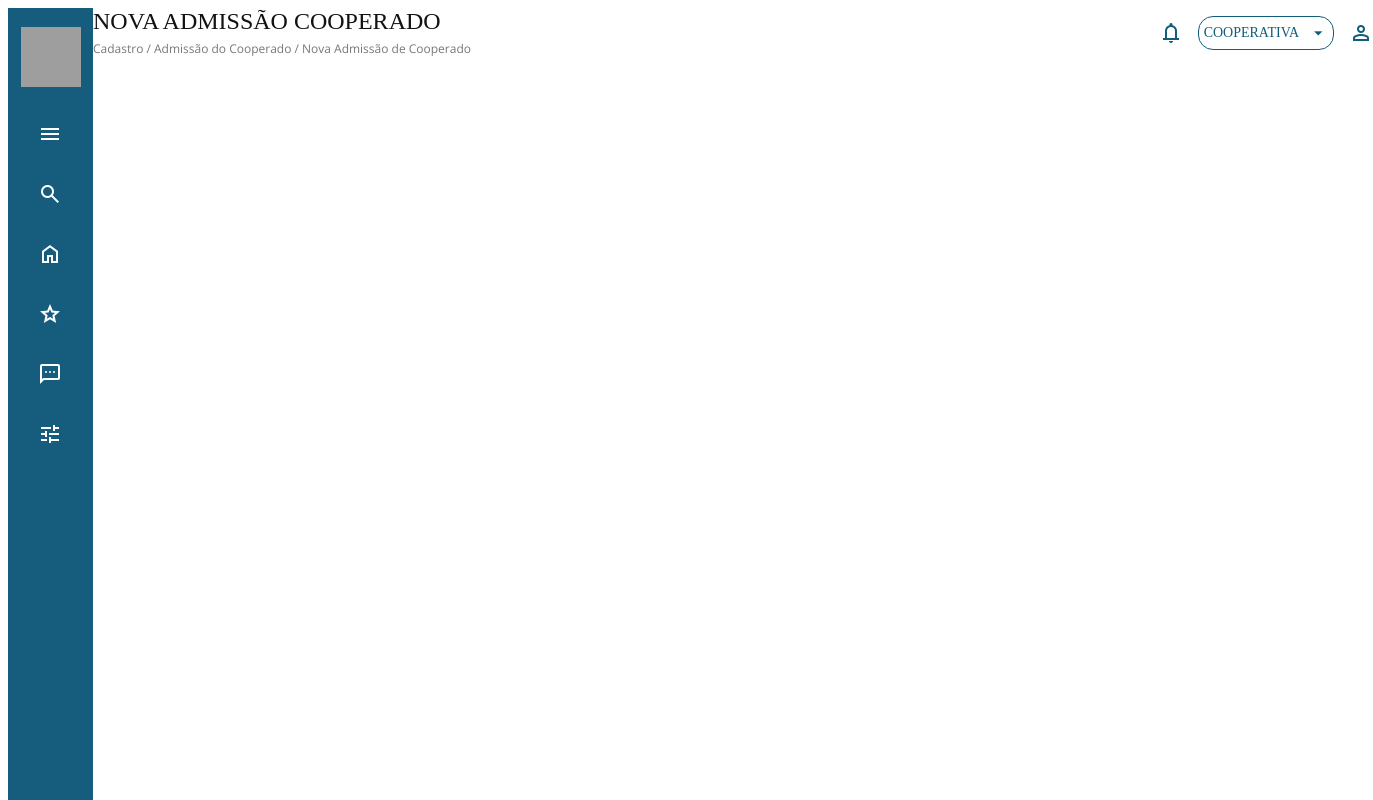
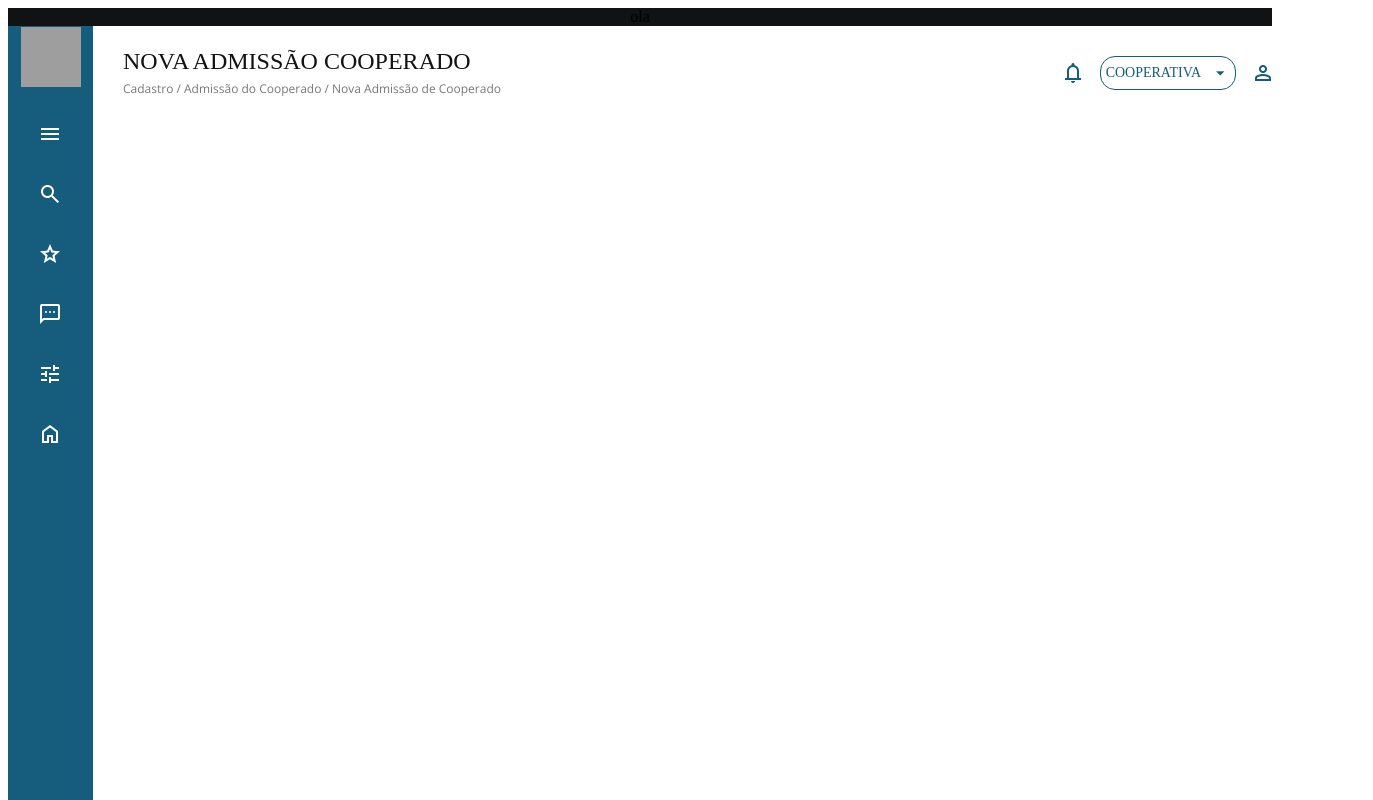
Before and after one commit to brthema072/angular-consulta-cpf, an Angular app: page / in a window 1280 px wide. Shown: the top 800 px of the page, 1373 px wide, since content can reach past the window. Built offline with nearby package versions, Linux system fonts and the light colour scheme; grey boxes are pictures that could not be loaded; a web font is replaced by a local one.

Commit message:
Estilos de menu e header

```diff
--- a/src/app/app.component.css
+++ b/src/app/app.component.css
@@ -1,4 +1,15 @@
 .container {
     display: flex;
-    flex-direction: row;
+    height: 0px;
 }
+
+.als-body {
+    display: flex;
+    position: relative;
+    flex-direction: column;
+    justify-content: center;
+    align-items: center;
+    background-color: #101213;
+    /* width: 100vw;
+    height: 100vh; */
+}
--- a/src/app/app.component.html
+++ b/src/app/app.component.html
@@ -2,3 +2,8 @@
     <als-menu></als-menu>
     <als-header></als-header>
 </div>
+
+
+<div class="als-body">
+    ola
+</div>
--- a/src/app/modules/als-header/als-header.component.css
+++ b/src/app/modules/als-header/als-header.component.css
@@ -1,29 +1,13 @@
-
 .container {
-    display: block;
+    display: flex;
+    justify-content: space-between;
+    align-items: center;
+    padding: 30px;
+    height: 70px;
+    width: var(--headerWith);
 }
 
-.column {
-    display: flex;
-    flex-direction: column;
-}
-
-.row {
-    display: flex;
-    flex-direction: row;
-    width: 100vw;
-}
-
-.textHedaer {
-    justify-content: start;
-}
-
-.actionsHeader {
-    justify-content: end;
-    align-items: center;
-}
-
-.container .textHedaer .title {
+.container .title {
     font-family: Exo2Bold;
     font-size: 24px;
     color: #101213;
@@ -33,7 +17,7 @@
     margin: 0;
 }
 
-.container .textHedaer .subtitle {
+.container .subtitle {
     font-family: OpenSansRegular;
     font-size: 12px;
     color: #787878;
@@ -43,16 +27,6 @@
     margin: 0;
 }
 
-.actionsHeader .container-row {
-    display: flex;
-    justify-content: space-evenly;
-    align-items: center;
-}
-
-.actions {
-    display: flex;
-    align-items: center;
-}
 
 .icon-notifications {
     color: #125D79;
@@ -63,3 +37,11 @@
     color: #125D79;
     margin-left: 15px;
 }
+
+.header-actions {
+    display: flex;
+    flex-direction: row;
+    justify-content: center;
+    align-items: center;
+    float: right;
+}
--- a/src/app/modules/als-header/als-header.component.html
+++ b/src/app/modules/als-header/als-header.component.html
@@ -1,11 +1,10 @@
 <div class="container">
-    <div class="row">
-        <div class="textHedaer column">
+    <div>
         <p class="title">NOVA ADMISSÃO COOPERADO</p>
         <p class="subtitle">Cadastro / Admissão do Cooperado / Nova Admissão de Cooperado</p>
     </div>
-        <div class="actionsHeader row">
-            <div class="container-row">
+
+    <div class="header-actions">
         <span class="material-symbols-outlined icon-notifications">
             notifications
         </span>
@@ -15,5 +14,3 @@
         </span>
     </div>
 </div>
-    </div>
-</div>
--- a/src/app/modules/als-menu/als-menu.component.css
+++ b/src/app/modules/als-menu/als-menu.component.css
@@ -1,11 +1,14 @@
 .container {
-    width: 85px;
+    width: var(--menuSize);
     height: 1024px;
     background-color: #165C7D;
     display: flex;
     flex-direction: column;
     justify-content: start;
-    align-items: center;
+    align-items: var(--alignItens);
+    overflow-x: hidden;
+    transition: all 0.6s;
+    padding: var(--paddingMenuItens);
 }
 
 .image-logo {
@@ -19,4 +22,5 @@
     height: 25px;
     color: white;
     margin-top: 35px;
+    cursor: pointer;
 }
--- a/src/app/modules/als-menu/als-menu.component.html
+++ b/src/app/modules/als-menu/als-menu.component.html
@@ -1,13 +1,10 @@
 <div class="container">
     <img src="assets/images/simbolo-negativo 6.png" alt="logo" class="image-logo">
-    <span class="material-symbols-outlined">
+    <span class="material-symbols-outlined" (click)="openMenu()">
         menu
     </span>
     <span class="material-symbols-outlined">
         search
-    </span>
-    <span class="material-symbols-outlined">
-        home
     </span>
     <span class="material-symbols-outlined">
         star
@@ -18,4 +15,7 @@
     <span class="material-symbols-outlined">
         tune
     </span>
+    <span class="material-symbols-outlined">
+        home
+    </span>
 </div>
--- a/src/app/modules/als-menu/als-menu.component.ts
+++ b/src/app/modules/als-menu/als-menu.component.ts
@@ -7,9 +7,24 @@ import { Component, OnInit } from '@angular/core';
 })
 export class AlsMenuComponent implements OnInit {
 
+  isOpenMenu: boolean = false;
   constructor() { }
 
   ngOnInit(): void {
+    var bodyStyles = document.body.style;
+    bodyStyles.setProperty('--menuSize', "85px");
+    bodyStyles.setProperty('--alignItens', "center");
+    bodyStyles.setProperty('--paddingMenuItens', "0");
+    bodyStyles.setProperty('--headerWith', "90vw");
+  }
+
+  openMenu(){
+    this.isOpenMenu = !this.isOpenMenu
+    var bodyStyles = document.body.style;
+    bodyStyles.setProperty('--menuSize', this.isOpenMenu ? "406px" : "85px");
+    bodyStyles.setProperty('--alignItens', this.isOpenMenu ? "flex-start" : "center");
+    bodyStyles.setProperty('--paddingMenuItens', this.isOpenMenu ? "0 0 0 29px" : "0");
+    bodyStyles.setProperty('--headerWith', this.isOpenMenu ? "67vw" : "90vw");
   }
 
 }
```
Lines whose indentation alone changed are shown as unchanged.
